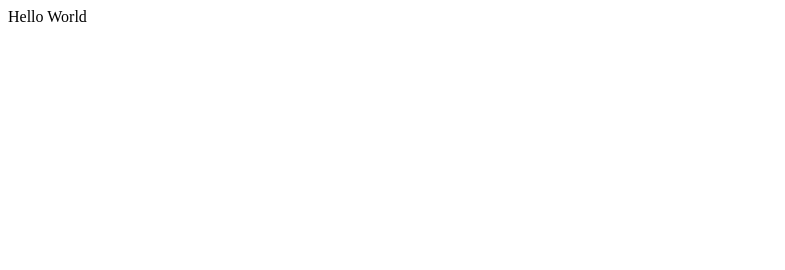
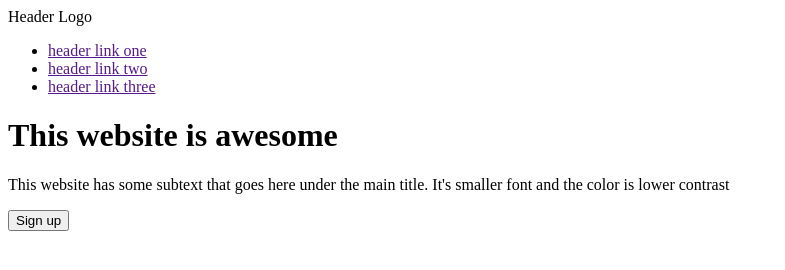
Before and after one commit to SAMxTREASON/LandingPage, a plain HTML site: page index.html in a window 1280 px wide. Shown: the whole page, without its empty margins (0-785 px from the left). Drawn offline with Linux system fonts and the light colour scheme.

Commit message:
Html before img

```diff
--- a/index.html
+++ b/index.html
@@ -9,7 +9,28 @@
 </head>
 
 <body>
-    Hello World
+    <header>
+        <div class="container">
+            <div class="logo">
+                Header Logo
+
+            </div>
+            <ul>
+                <li><a href="">header link one</a></li>
+                <li><a href="">header link two</a></li>
+                <li><a href="">header link three</a></li>
+            </ul>
+        </div>
+        <div class="container2">
+            <div class="awesome">
+                <h1>This website is awesome</h1>
+                <p>This website has some subtext that goes here under the main title. It's smaller font and the color is
+                    lower contrast</p>
+                <button>Sign up</button>
+            </div>
+
+        </div>
+    </header>
 </body>
 
 </html>
```
